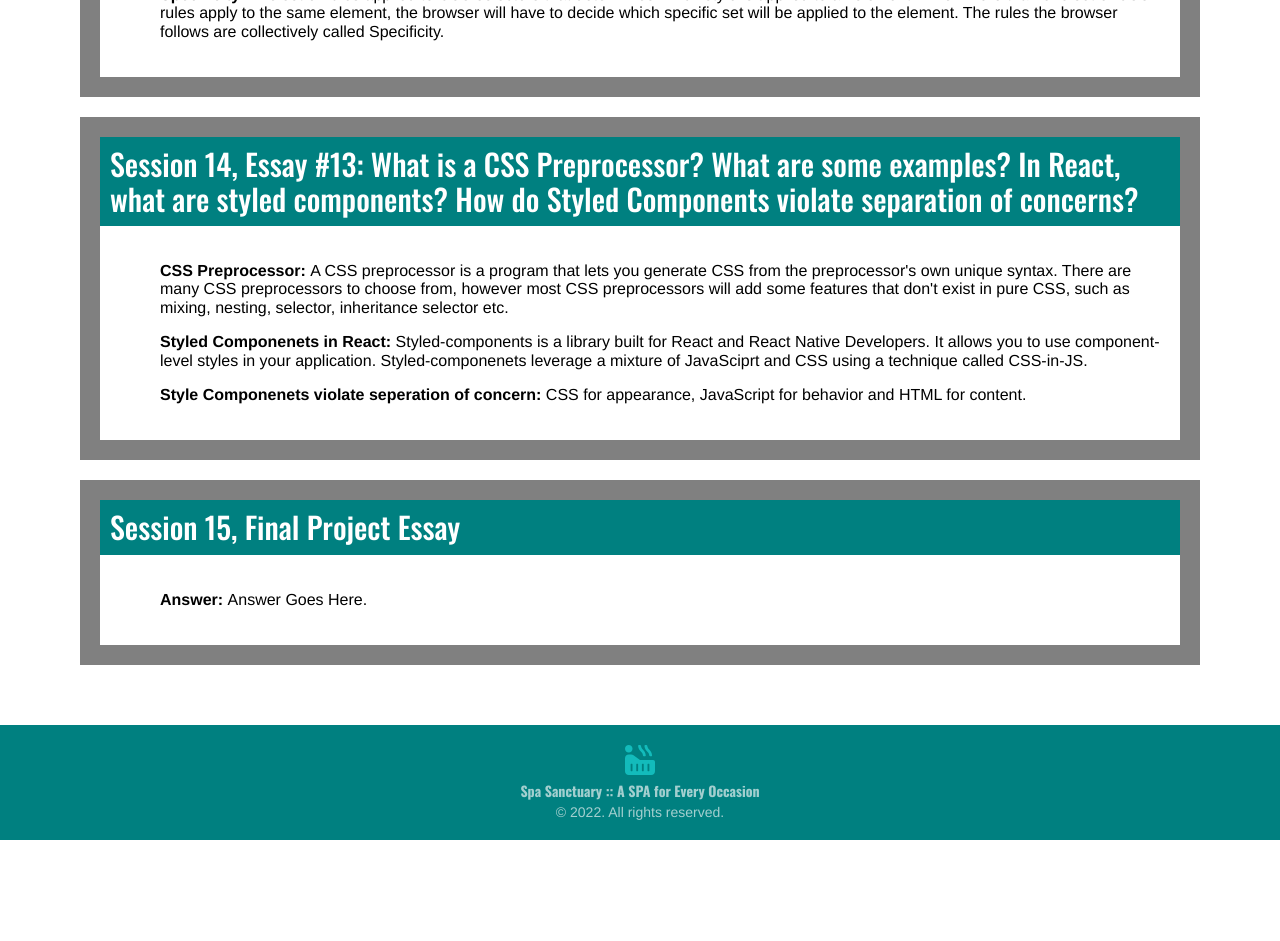
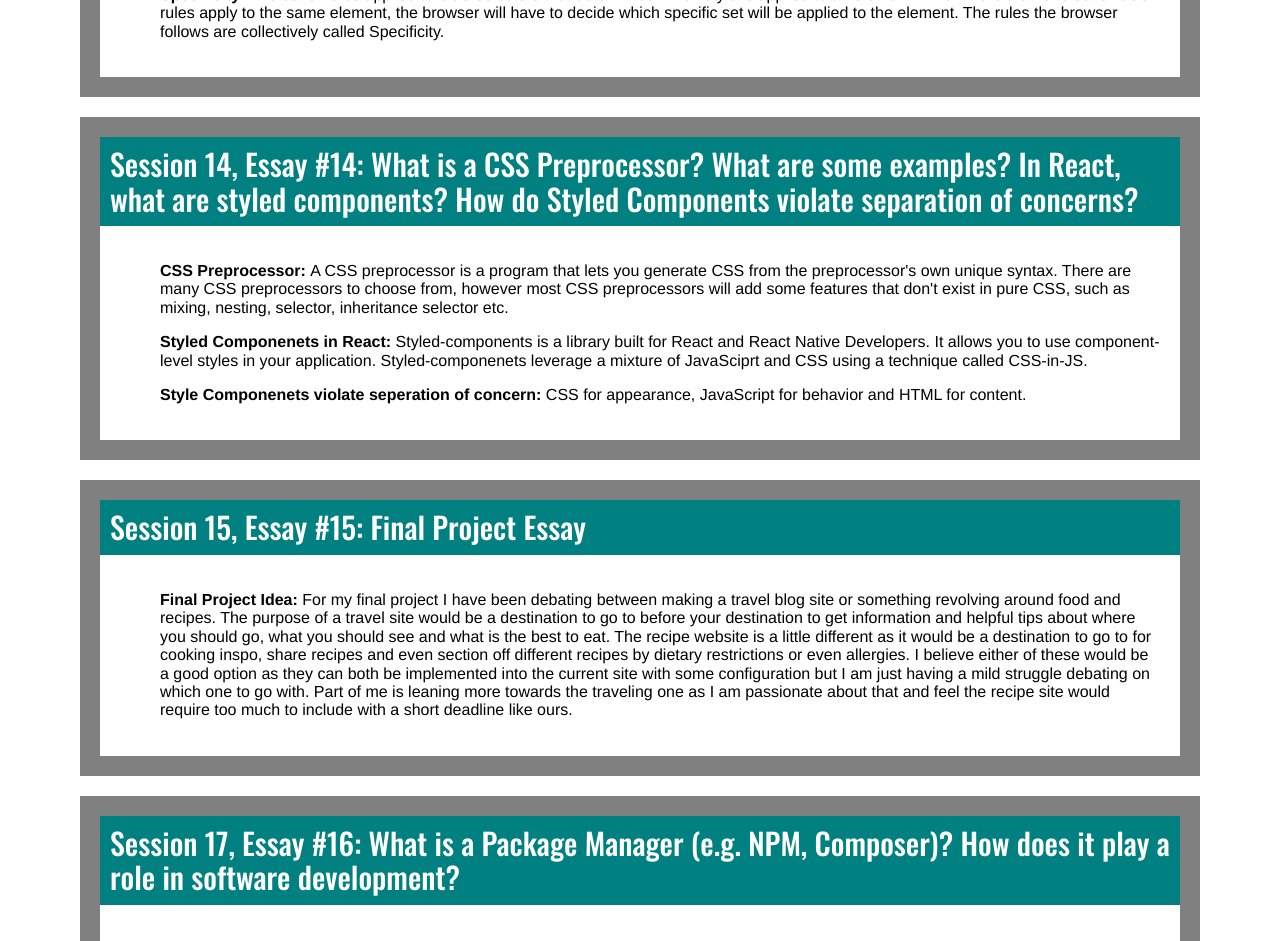
Before and after one commit to swcarey/Web-1-Carey-Spencer-Final, a React (Create React App) app: page /homework in a window 1280 px wide. Shown: the part 5560-6501 px from the top of the page. Before the commit the page ends 6400 px from the top, so only its background shows below. Built offline with nearby package versions, Linux system fonts and the light colour scheme.

Commit message:
Updating Homework

```diff
--- a/src/React/Homework/Essays/Essays.jsx
+++ b/src/React/Homework/Essays/Essays.jsx
@@ -10,7 +10,7 @@ const Essays = () => {
             <Essay q='Session 1, No Essay.'>
                 <ul>
                         <li><b>No essay tonight.</b></li>
-                 </ul>
+                </ul>
             </Essay >
             <Essay q='Session 2, Essay #1: What is the difference between Git, Github and Heroku?'>
                 <ul>
@@ -104,16 +104,21 @@ Overall, Single Page Applications seem to be the way to go to ensure the best ex
                         <li><b>Specificity: </b> The set of rules applied to CSS selectors that determines which style is applied to an element. When more than one set of CSS rules apply to the same element, the browser will have to decide which specific set will be applied to the element. The rules the browser follows are collectively called Specificity. </li>
                 </ul>
             </Essay>
-            <Essay q="Session 14, Essay #13: What is a CSS Preprocessor? What are some examples? In React, what are styled components? How do Styled Components violate separation of concerns?">
+            <Essay q="Session 14, Essay #14: What is a CSS Preprocessor? What are some examples? In React, what are styled components? How do Styled Components violate separation of concerns?">
                 <ul>
                         <p><b>CSS Preprocessor: </b> A CSS preprocessor is a program that lets you generate CSS from the preprocessor's own unique syntax. There are many CSS preprocessors to choose from, however most CSS preprocessors will add some features that don't exist in pure CSS, such as mixing, nesting, selector, inheritance selector etc.</p>
                         <p><b>Styled Componenets in React: </b> Styled-components is a library built for React and React Native Developers. It allows you to use component-level styles in your application. Styled-componenets leverage a mixture of JavaSciprt and CSS using a technique called CSS-in-JS.</p>
                         <p><b>Style Componenets violate seperation of concern: </b> CSS for appearance, JavaScript for behavior and HTML for content.</p>
                 </ul>
             </Essay>
-            <Essay q="Session 15, Final Project Essay">
+            <Essay q="Session 15, Essay #15: Final Project Essay">
                 <ul>
-                        <p><b>Answer: </b> Answer Goes Here.</p>
+                        <p><b>Final Project Idea: </b>For my final project I have been debating between making a travel blog site or something revolving around food and recipes. The purpose of a travel site would be a destination to go to before your destination to get information and helpful tips about where you should go, what you should see and what is the best to eat. The recipe website is a little different as it would be a destination to go to for cooking inspo, share recipes and even section off different recipes by dietary restrictions or even allergies. I believe either of these would be a good option as they can both be implemented into the current site with some configuration but I am just having a mild struggle debating on which one to go with. Part of me is leaning more towards the traveling one as I am passionate about that and feel the recipe site would require too much to include with a short deadline like ours.  </p>
+                </ul>
+            </Essay>
+            <Essay q="Session 17, Essay #16: What is a Package Manager (e.g. NPM, Composer)? How does it play a role in software development?">
+                <ul>
+                        <p><b>Answer: </b>Answer goes here.</p>
                 </ul>
             </Essay>
         </EssaysStyled>
```
